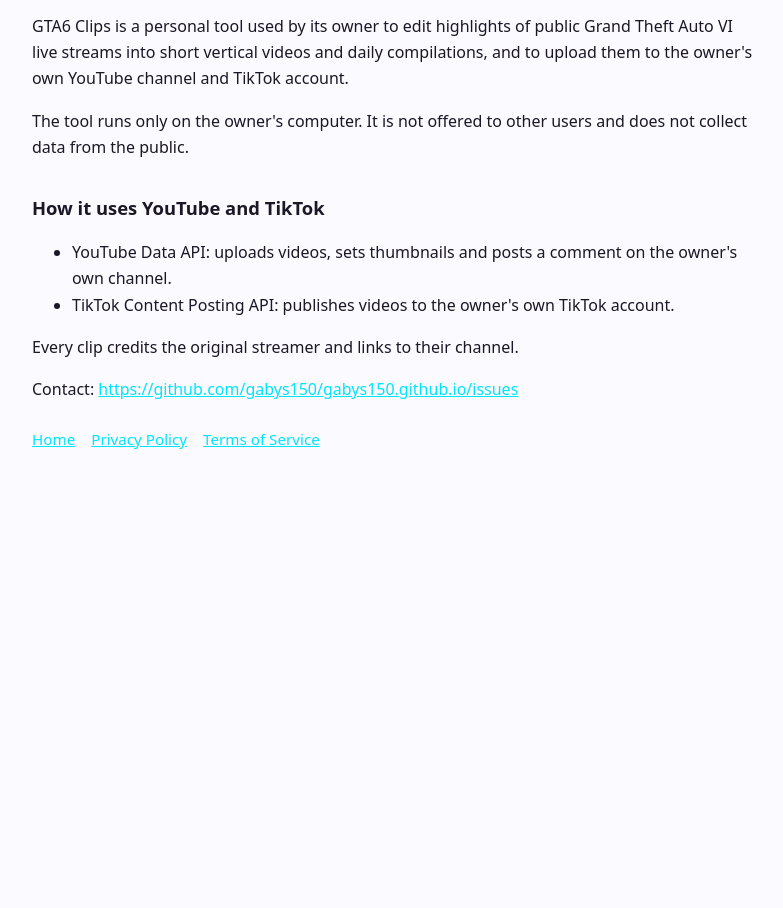
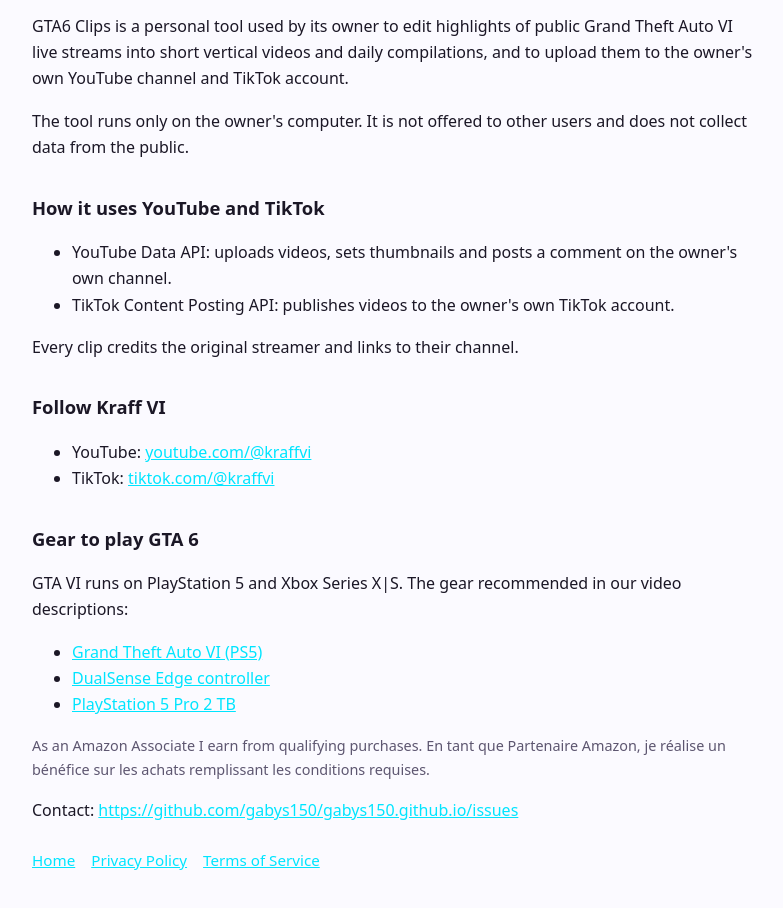
Before and after one commit to gabys150/gabys150.github.io, a plain HTML site: page index.html in a window 1280 px wide. Shown: the part 128-1036 px from the top of the page, without its empty margins (244-1027 px from the left). Before the commit the page ends 800 px from the top, so only its background shows below. Drawn offline with Linux system fonts and the light colour scheme.

Commit message:
Add Kraff VI channel links and gear section

```diff
--- a/index.html
+++ b/index.html
@@ -17,4 +17,13 @@ TikTok account.</p>
 <ul><li>YouTube Data API: uploads videos, sets thumbnails and posts a comment on the owner's own channel.</li>
 <li>TikTok Content Posting API: publishes videos to the owner's own TikTok account.</li></ul>
 <p>Every clip credits the original streamer and links to their channel.</p>
+<h2>Follow Kraff VI</h2>
+<ul><li>YouTube: <a href="https://www.youtube.com/channel/UCKEYr9NmoRYCfCuB1WMWDNw">youtube.com/@kraffvi</a></li>
+<li>TikTok: <a href="https://www.tiktok.com/@kraffvi">tiktok.com/@kraffvi</a></li></ul>
+<h2>Gear to play GTA 6</h2>
+<p>GTA VI runs on PlayStation 5 and Xbox Series X|S. The gear recommended in our video descriptions:</p>
+<ul><li><a href="https://www.amazon.fr/dp/B0GZW5D8YF?tag=kraffvi-21" rel="sponsored nofollow">Grand Theft Auto VI (PS5)</a></li>
+<li><a href="https://www.amazon.fr/dp/B0BJW7XKY2?tag=kraffvi-21" rel="sponsored nofollow">DualSense Edge controller</a></li>
+<li><a href="https://www.amazon.fr/dp/B0FRYBZR91?tag=kraffvi-21" rel="sponsored nofollow">PlayStation 5 Pro 2 TB</a></li></ul>
+<p class="muted">As an Amazon Associate I earn from qualifying purchases. En tant que Partenaire Amazon, je réalise un bénéfice sur les achats remplissant les conditions requises.</p>
 <p>Contact: <a href="https://github.com/gabys150/gabys150.github.io/issues">https://github.com/gabys150/gabys150.github.io/issues</a></p><nav><a href="index.html">Home</a><a href="privacy.html">Privacy Policy</a><a href="terms.html">Terms of Service</a></nav></main></body></html>
```
